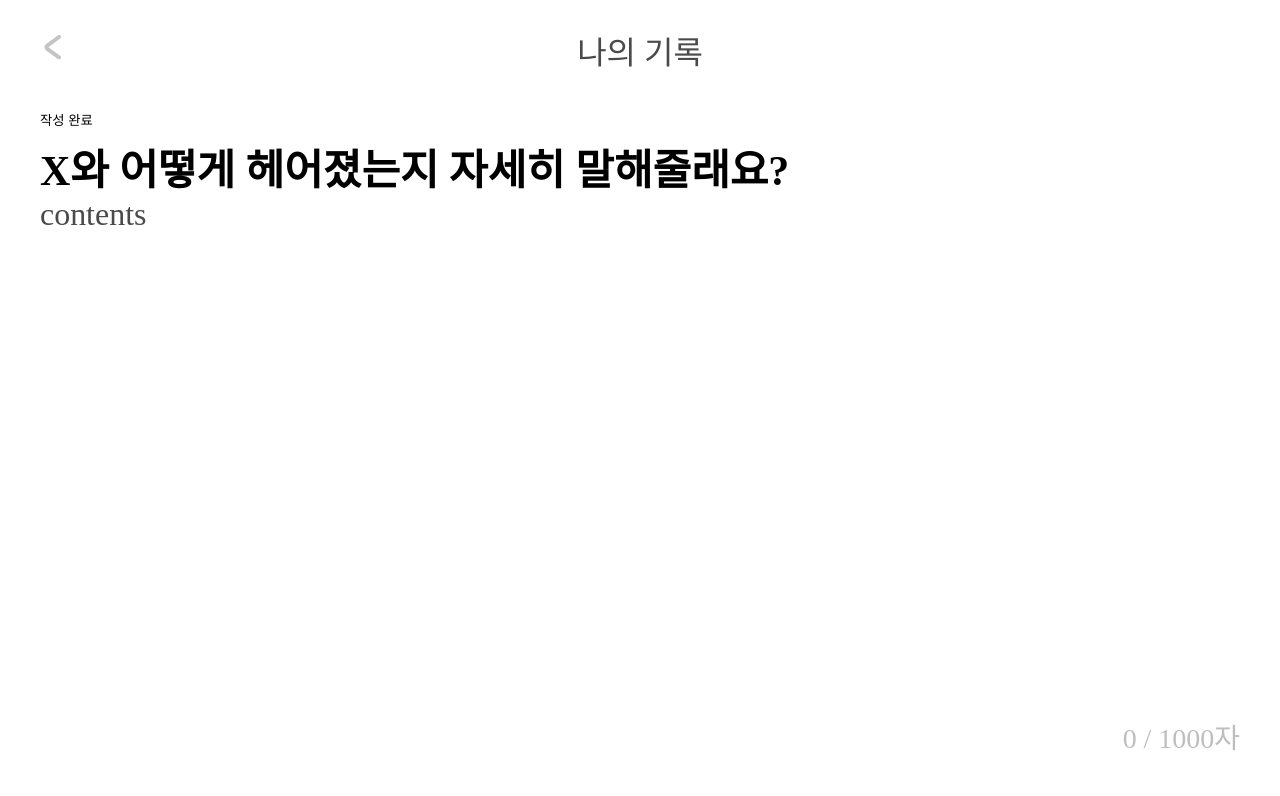
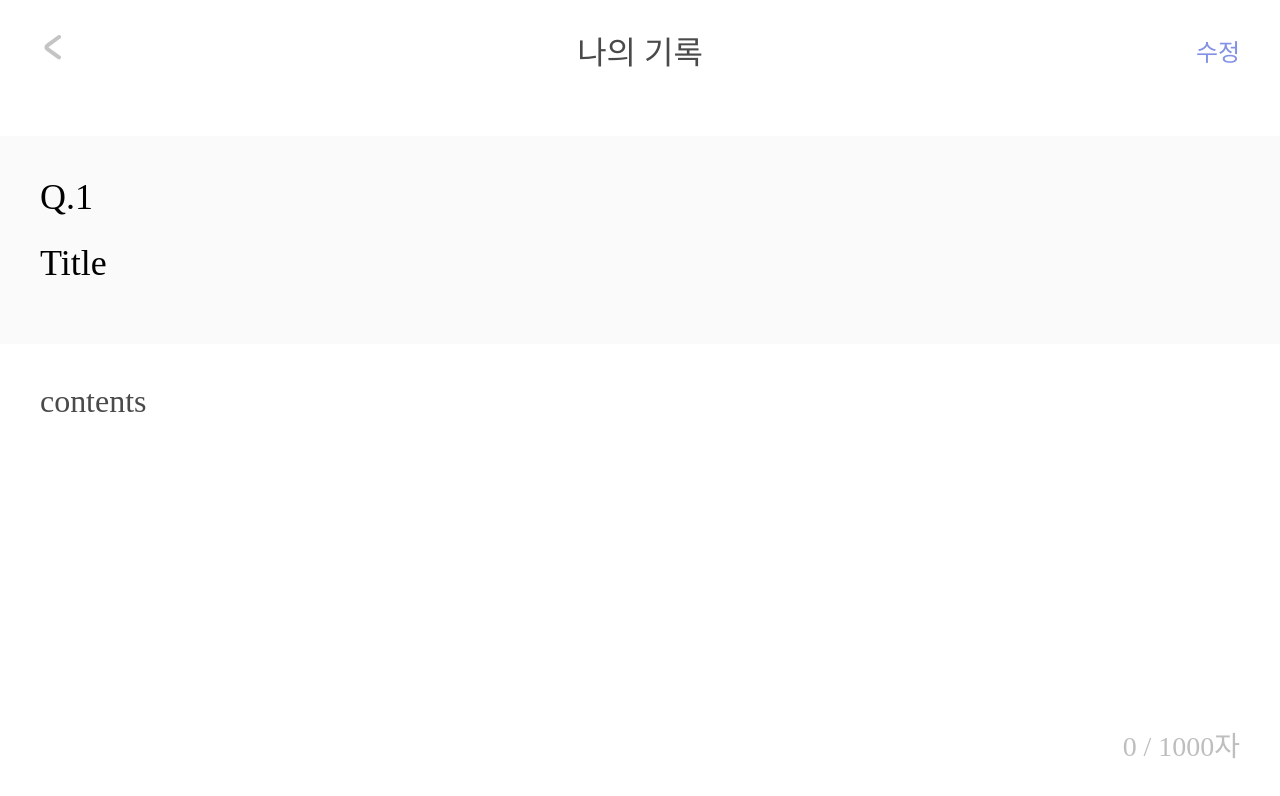
Before and after one commit to Kimbangul/IHuAe-web, a Next.js app: page /diary/ask/1 in a window 1280 px wide. Shown: the top 796 px of the page. Built offline with nearby package versions, Linux system fonts and the light colour scheme; a web font is replaced by a local one.

Commit message:
style: ask view page styling

```diff
--- a/src/components/diary/ask/AskStyle.tsx
+++ b/src/components/diary/ask/AskStyle.tsx
@@ -1,17 +1,48 @@
 import styled from 'styled-components';
-import { Detail } from '@/components/diary/detail/DetailStyle';
+import { Detail, Menu } from '@/components/diary/detail/DetailStyle';
 
 const AskStyle = {
   Wrap: styled(Detail.Wrap)``,
-  Inner: styled(Detail.Inner)``,
+  Inner: styled(Detail.Inner)`
+  `,
   Title: {
-    Container: styled.div``,
+    Container: styled.div`
+      background: #fafafa;
+      padding: 2rem;
+      padding-bottom: 3rem;
+    `,
+    Question: styled.span`
+      font-size: 1.8rem;
+      color: ${({theme}) => theme.color.text_09};
+      ${({theme}) => theme.font.sans.regular};
+    `,
+    Text: styled.h2`
+      font-size: 1.8rem;
+      color: ${({theme}) => theme.color.text_09};
+      ${({theme}) => theme.font.sans.regular};
+      margin-top: 1.2rem;
+    `,
   },
-  Content: styled(Detail.Content)``,
-  Text: styled(Detail.Text)``,
+  Content: styled(Detail.Content)`
+    padding: 1.8rem 0;
+  `,
+  Text: styled(Detail.Text)`
+    padding: 2rem;
+  `,
   Info: styled(Detail.Date)`
     text-align: right;
+    padding: 0 2rem;
   `,
 };
 
+export const AskMenu = {
+  Button: styled(Menu.Item)`
+    position: absolute;
+    right: 2rem;
+    top: 50%;
+    transform: translateY(-50%);
+    cursor: pointer;
+  `
+}
+
 export default AskStyle;
--- a/src/components/diary/ask/AskView.tsx
+++ b/src/components/diary/ask/AskView.tsx
@@ -1,5 +1,5 @@
 import Header from '@/components/common/Header';
-import AskStyle from './AskStyle';
+import AskStyle, {AskMenu} from './AskStyle';
 
 const AskView = () => {
   return (
@@ -7,8 +7,8 @@ const AskView = () => {
       <Header title='나의 기록' back={true} menu={AskViewMenu()} />
       <AskStyle.Content>
         <AskStyle.Title.Container>
-          <span></span>
-          <h2>X와 어떻게 헤어졌는지 자세히 말해줄래요?</h2>
+          <AskStyle.Title.Question>Q.1</AskStyle.Title.Question>
+          <AskStyle.Title.Text>Title</AskStyle.Title.Text>
         </AskStyle.Title.Container>
         <AskStyle.Text>contents</AskStyle.Text>
         <AskStyle.Info>0 / 1000자</AskStyle.Info>
@@ -18,7 +18,7 @@ const AskView = () => {
 };
 
 const AskViewMenu = () => {
-  return <button>작성 완료</button>;
+  return <AskMenu.Button>수정</AskMenu.Button>;
 };
 
 export default AskView;
--- a/src/components/diary/detail/DetailStyle.ts
+++ b/src/components/diary/detail/DetailStyle.ts
@@ -52,5 +52,6 @@ export const Menu = {
     font-size: 1.2rem;
     color: ${({theme}) => theme.color.main.main};
     ${({theme}) => theme.font.sans.medium};
+    cursor: pointer;
   `,
 }
```
